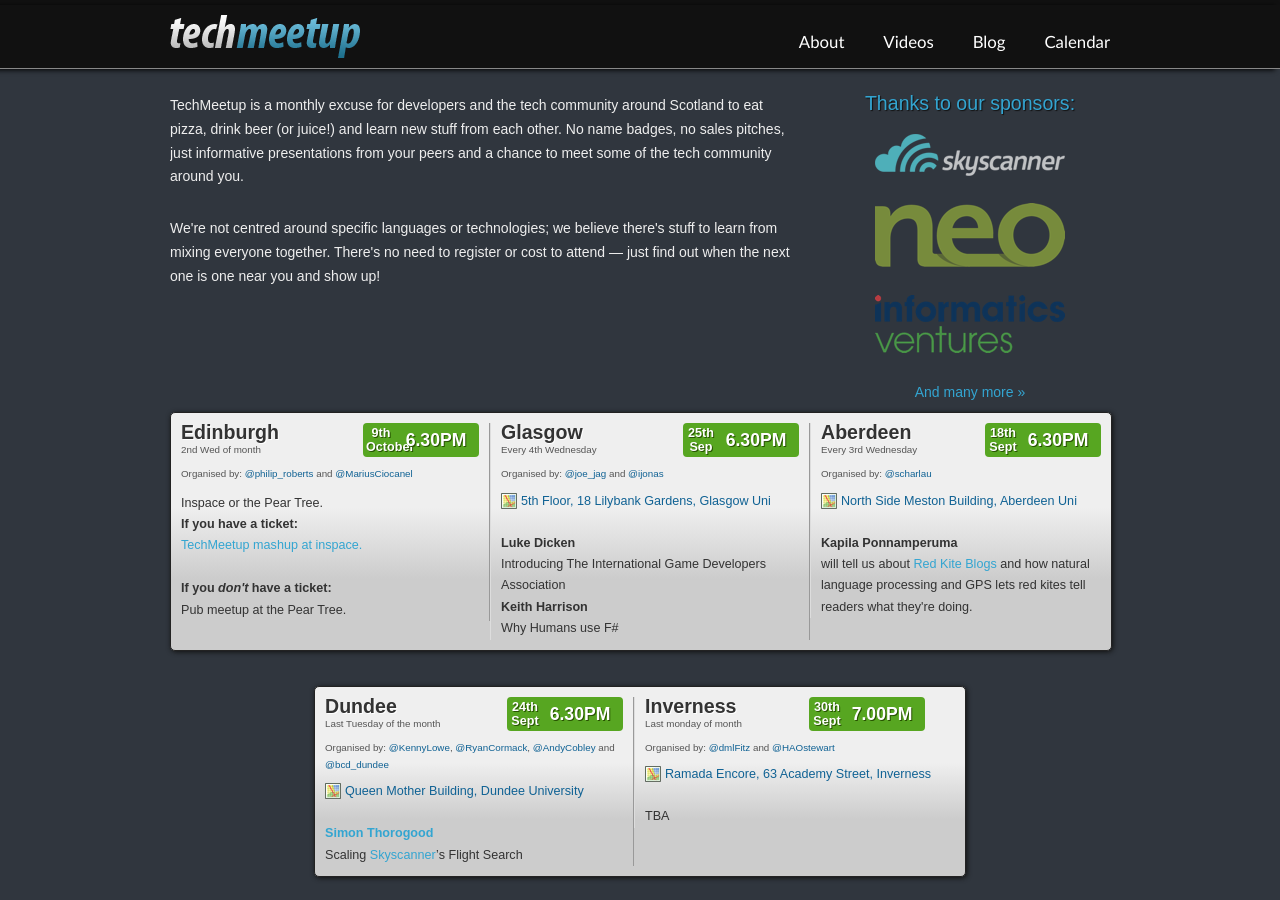
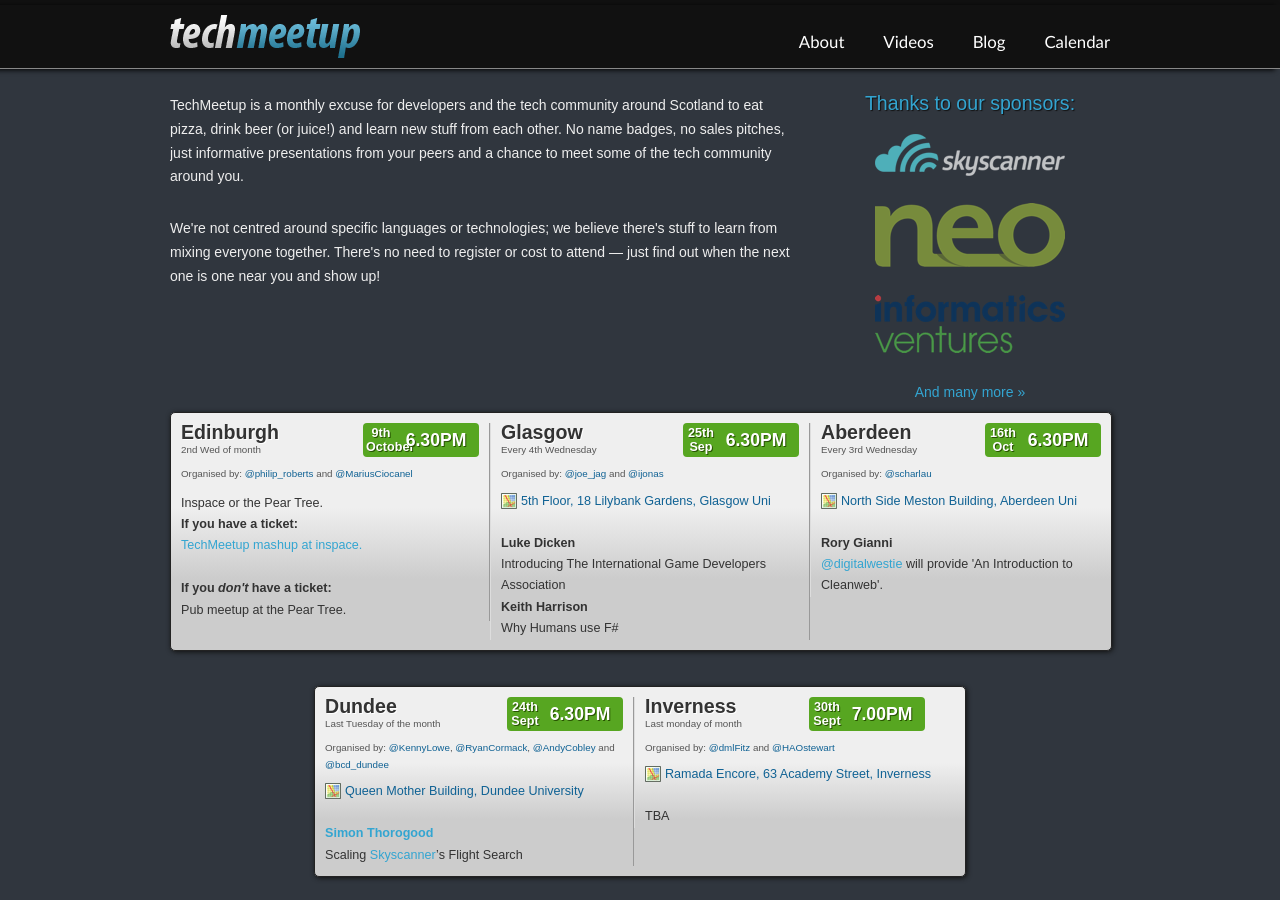
Before and after one commit to techmeetup/techmeetup.co.uk, a Jekyll site: the page built from index.html, in a window 1280 px wide and 900 px high. Built offline with Jekyll 4.4.1, drawn with Linux system fonts in a browser that asks for light colours; Markdown is read by kramdown in place of the engine named in the settings.

Commit message:
Update index.html
Updated page with Aberdeen's October event

```diff
--- a/index.html
+++ b/index.html
@@ -85,15 +85,15 @@
     <p class="organisers">Organised by: <a class="organiser" href="http://www.twitter.com/scharlau">@scharlau</a></p>
     <p><a href="http://maps.google.co.uk/maps?f=q&amp;source=s_q&amp;hl=en&amp;geocode=&amp;q=Meston+Building+Aberdeen+University&amp;sll=57.294593,-2.400159&amp;sspn=0.017437,0.034075&amp;ie=UTF8&amp;hq=Meston+Building+Aberdeen+University&amp;hnear=&amp;l" class="map">North Side Meston Building, Aberdeen Uni</a></p>
     <p>
-      <strong>Kapila Ponnamperuma </strong><br />
-      will tell us about <a href=http://redkite.abdn.ac.uk/">Red Kite Blogs</a> and how natural language processing and GPS lets red kites tell readers what they're doing.
+      <strong>Rory Gianni </strong><br /> <a href="https://twitter.com/digitalwestie">@digitalwestie</a>
+      will provide 'An Introduction to Cleanweb'.
 
     </p>
     <div class="datewrapper">
       <div class="when">
         <div class="daywrap">
-          <div class="day">18th</div>
-          <div class="month">Sept</div>
+          <div class="day">16th</div>
+          <div class="month">Oct</div>
         </div>
         <div class="time">6.30PM</div>
       </div>
```
